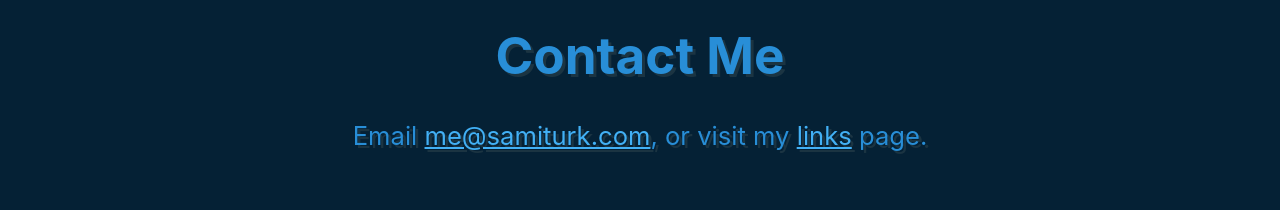
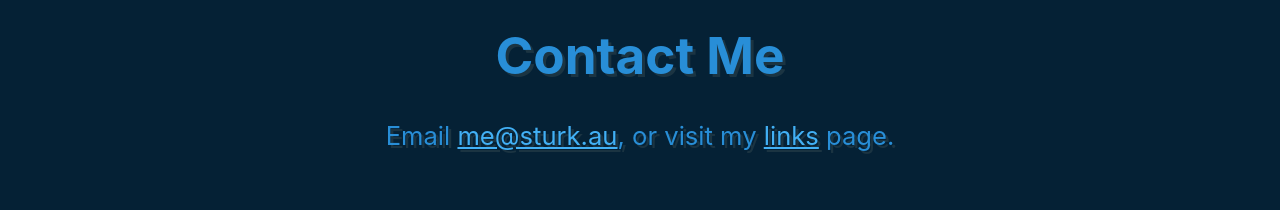
Before and after one commit to crypto-sami/CV-site, a Next.js app: page / in a window 1280 px wide. Shown: the part 1540-1750 px from the top of the page. Built offline with nearby package versions, Linux system fonts and the light colour scheme.

Commit message:
re done emails for sturk.au

```diff
--- a/pages/about.tsx
+++ b/pages/about.tsx
@@ -60,7 +60,7 @@ const Home: NextPage = () => {
             ></a>
             <a
               className={`${styles.icons} fa fa-envelope`}
-              href="mailto:me@samiturk.com"
+              href="mailto:me@sturk.au"
               target="_blank"
               rel="noopener noreferrer"
             ></a>
--- a/pages/index.tsx
+++ b/pages/index.tsx
@@ -88,8 +88,8 @@ const Home: NextPage = () => {
           <h1>Contact Me</h1>
           <p>
             Email{" "}
-            <a href="mailto:me@samiturk.com" target="_blank">
-              me@samiturk.com
+            <a href="mailto:me@sturk.au" target="_blank">
+              me@sturk.au
             </a>
             , or visit my{" "}
             <a href="/about" target="_blank">
```
